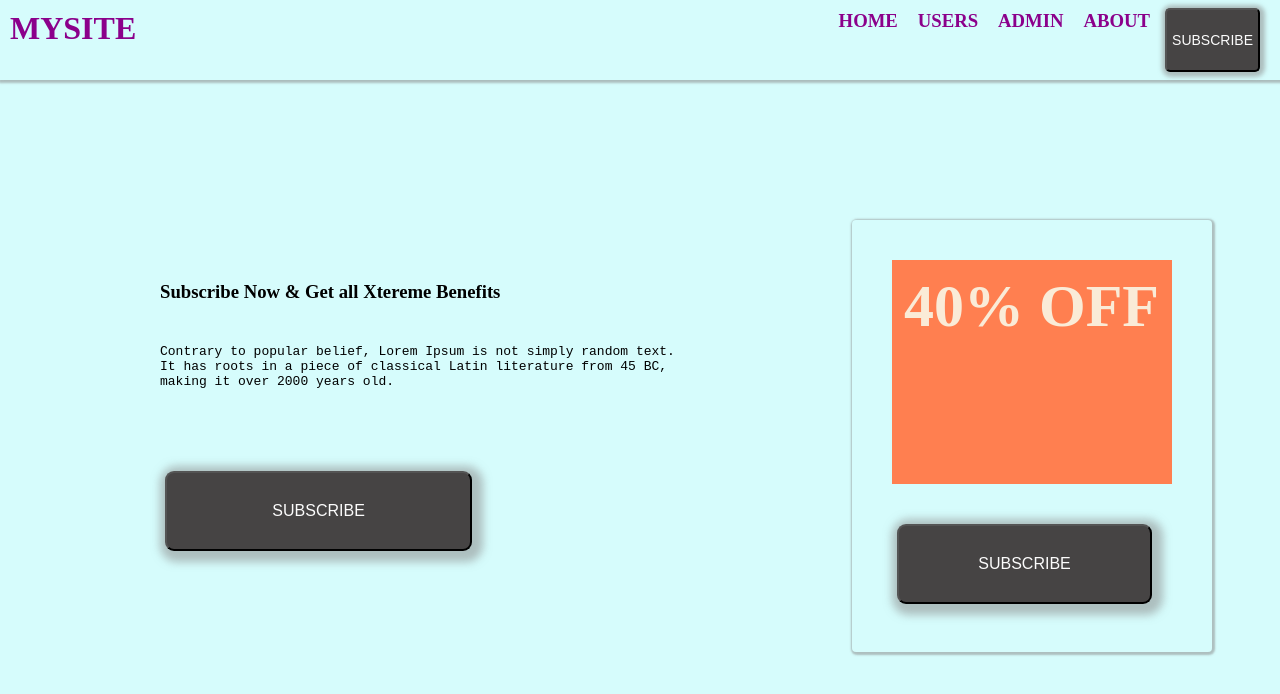
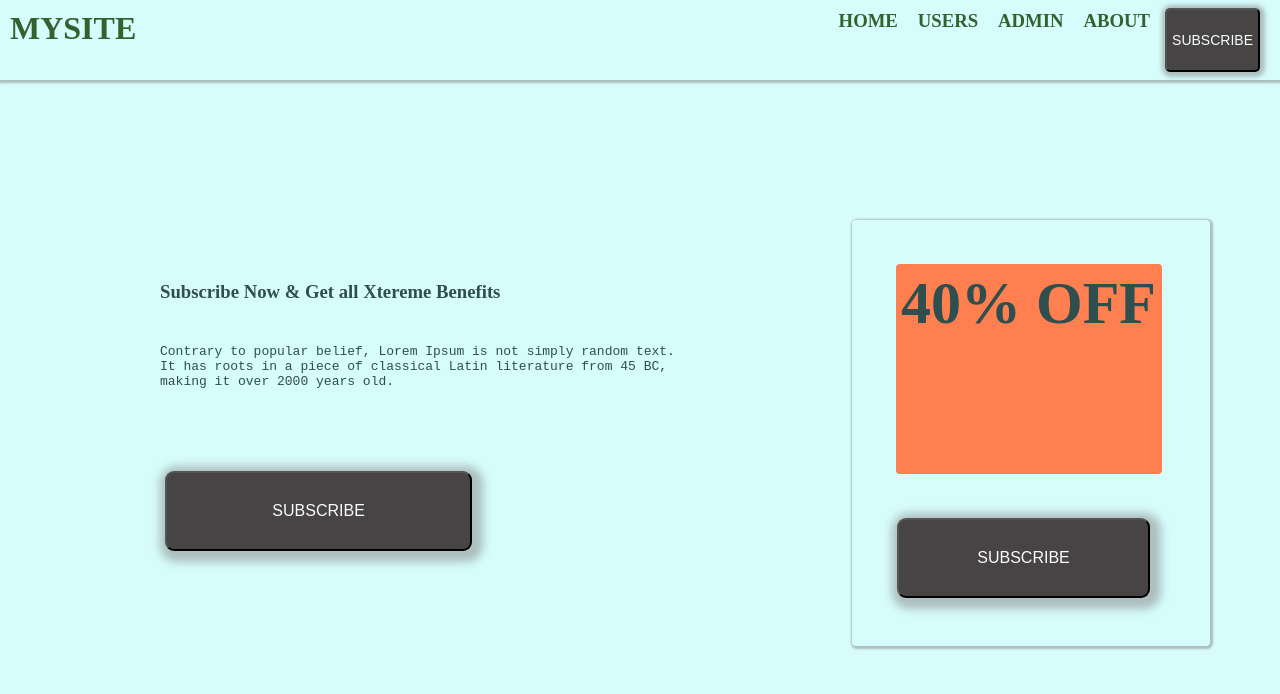
Before and after one commit to priyodas12/angular-service-app, an Angular app: page / in a window 1280 px wide. Shown: the top 694 px of the page. Built offline with nearby package versions, Linux system fonts and the light colour scheme.

Commit message:
css change

```diff
--- a/src/app/header/header.component.css
+++ b/src/app/header/header.component.css
@@ -14,7 +14,7 @@
 h1,h3{
     margin:10px 5x;
     padding:10px;
-    color: darkmagenta;
+    color: rgb(52, 97, 46);
 }
 
 .header-subscribe{
--- a/src/app/header/home/hero/hero.component.html
+++ b/src/app/header/home/hero/hero.component.html
@@ -3,5 +3,6 @@
     <pre>Contrary to popular belief, Lorem Ipsum is not simply random text.
 It has roots in a piece of classical Latin literature from 45 BC,
 making it over 2000 years old.</pre>
+
     <button class="hero-subscribe-btn" type="button">SUBSCRIBE</button>
 </div>
--- a/src/app/header/home/sidebar/sidebar.component.css
+++ b/src/app/header/home/sidebar/sidebar.component.css
@@ -21,7 +21,9 @@
 
 .offer-box{
     font-size: 30px;
-    padding:12px;
+    padding:5px;
+    margin:4px 8px 4px 4px ;
+    border-radius: 4px;
     background-color: coral;
     color: antiquewhite;
     height: 25vh;
--- a/src/styles.css
+++ b/src/styles.css
@@ -2,4 +2,5 @@
 *{
     margin:0;
     padding:0;
+    color:darkslategray
 }
```
